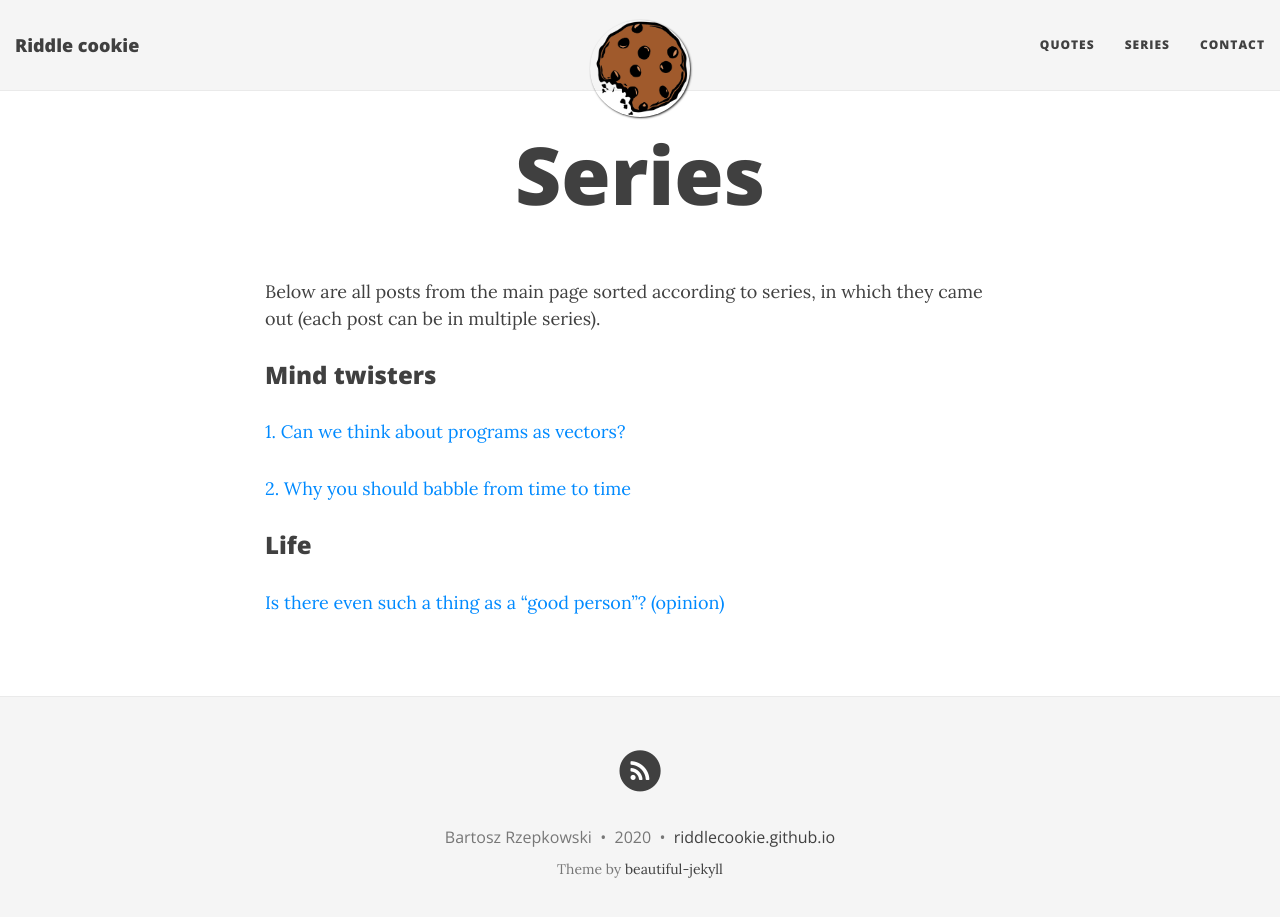
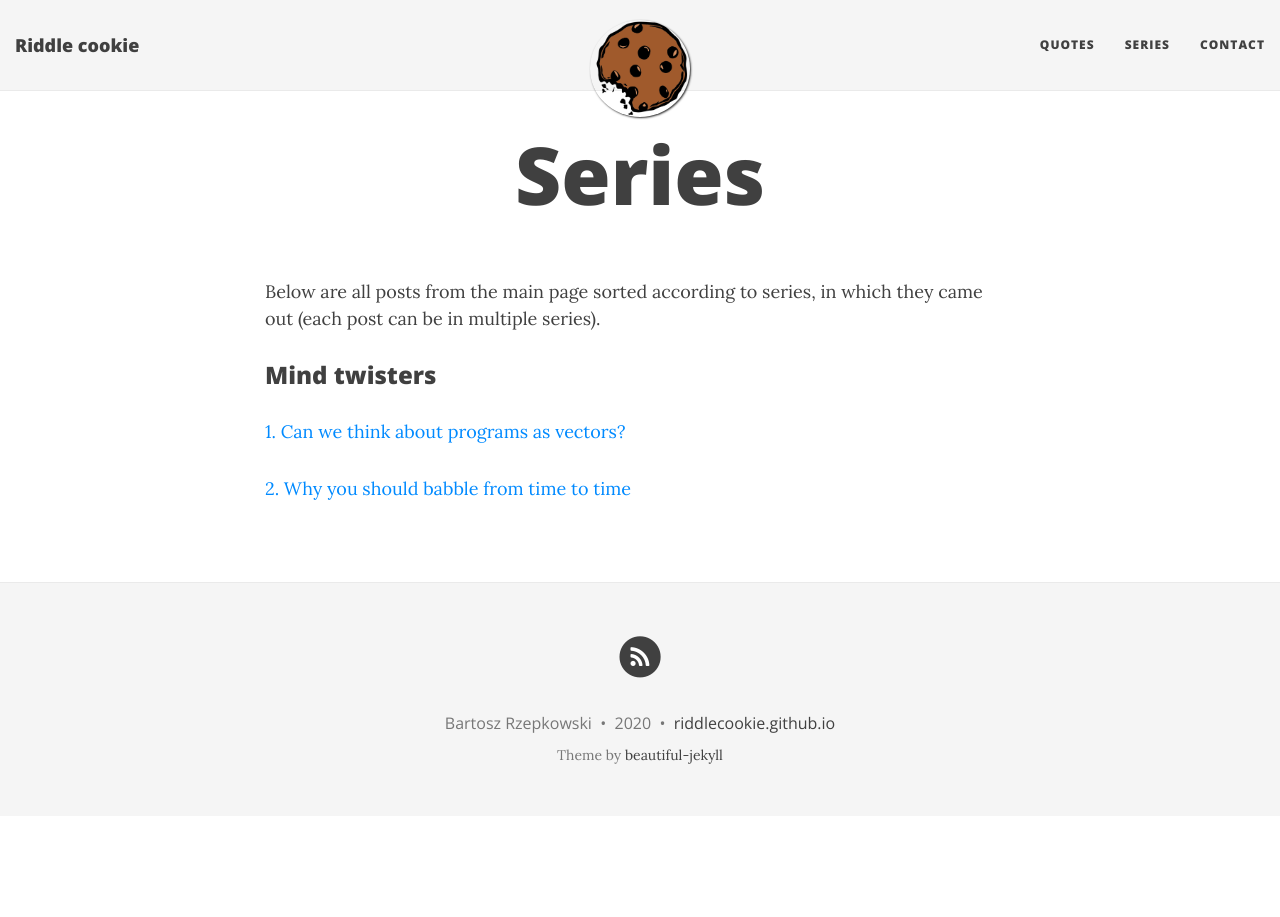
Before and after one commit to riddlecookie/riddlecookie.github.io, a Jekyll site: the page built from series.md, in a window 1280 px wide and 930 px high. Shown: the top 917 px of the window. Built offline with Jekyll 4.4.1, drawn with Linux system fonts in a browser that asks for light colours; nearby versions of some CDN libraries.

Commit message:
Removal of one 'good person' post

```diff
--- a/series.md
+++ b/series.md
@@ -10,7 +10,3 @@ Below are all posts from the main page sorted according to series, in which they
 [1. Can we think about programs as vectors?](https://riddlecookie.github.io/2019-10-12-algorithms-as-vectors/)
 
 [2. Why you should babble from time to time](https://riddlecookie.github.io/2020-01-12-why-you-should-babble/)
-
-### Life
-
-[Is there even such a thing as a “good person”? (opinion)](https://riddlecookie.github.io/2020-02-23-good-person/)
```
Also changed, not shown: _posts_trash/2020-02-23-good-person.md (renamed from _posts/2020-02-23-good-person.md).
